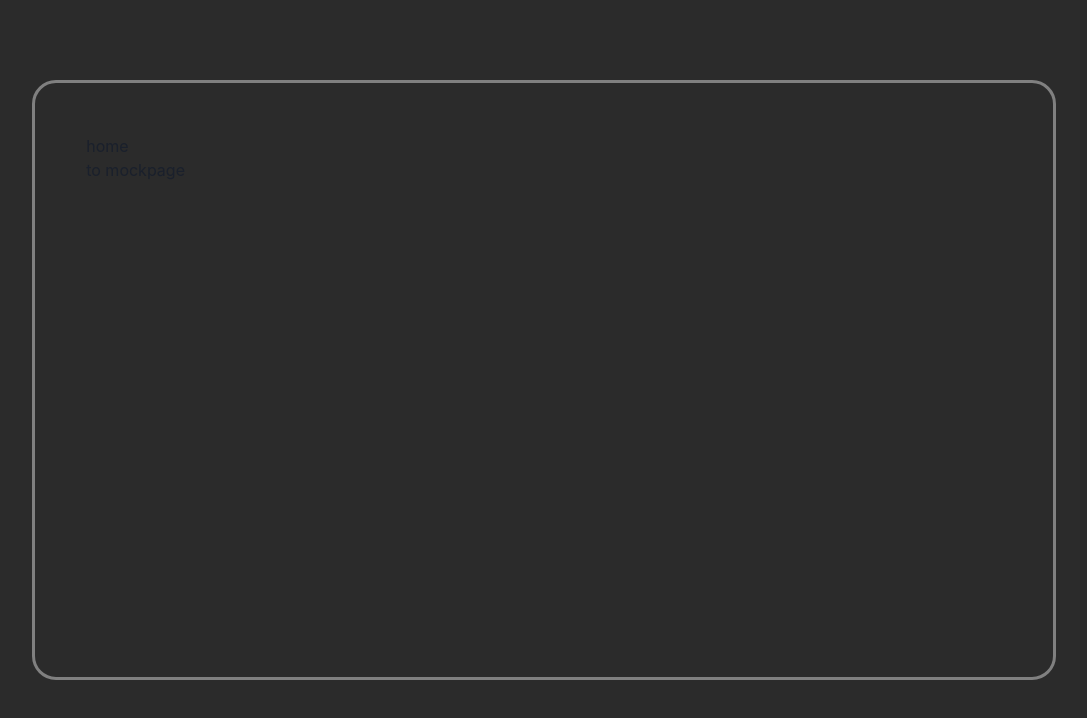
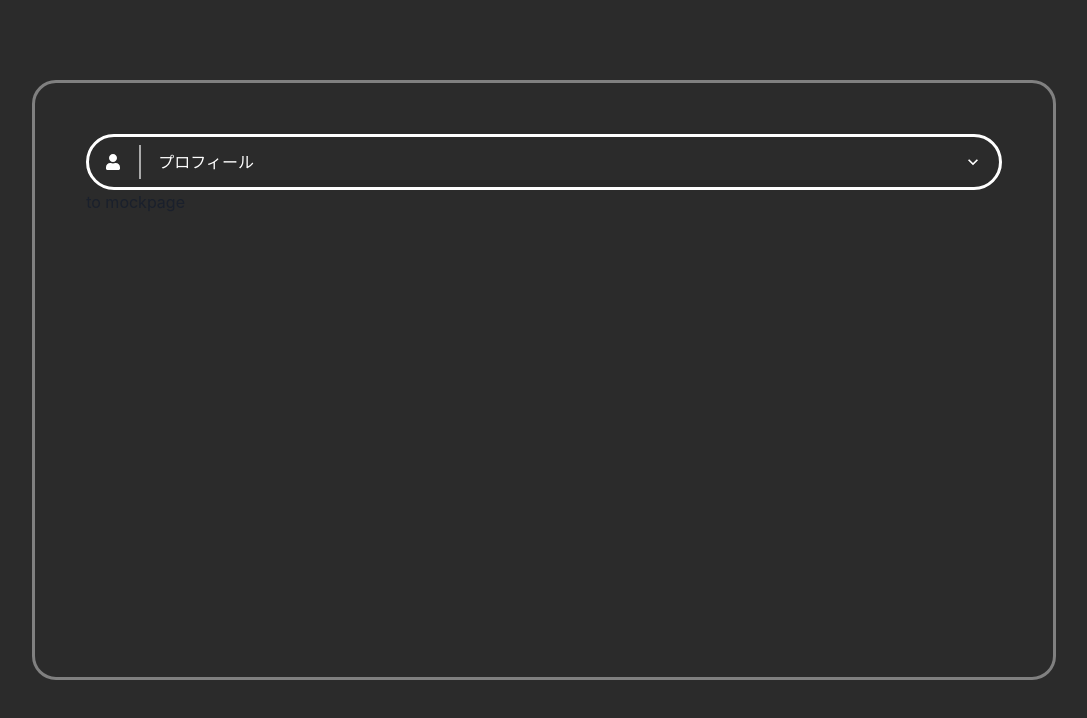
Before and after one commit to NULL-header/null-header.github.io, a Next.js app: page / in a window 1280 px wide. Shown: the top 718 px of the page, without its empty margins (96-1183 px from the left). Built offline with nearby package versions, Linux system fonts and the light colour scheme.

Commit message:
feat: container with hard coding #36

```diff
--- /dev/null
+++ b/components/content-list/container.tsx
@@ -0,0 +1,63 @@
+import React from "react";
+import {
+  Box,
+  Accordion,
+  AccordionItem,
+  AccordionPanel,
+  AccordionButton,
+  AccordionIcon,
+  Divider,
+  Text,
+  Icon,
+} from "@chakra-ui/react";
+import { FaUser } from "react-icons/fa";
+
+interface ContainerProps {
+  title: string;
+}
+
+export const Container = React.memo(({ title }: ContainerProps) => (
+  <Accordion allowToggle>
+    <AccordionItem borderStyle="unset">
+      <AccordionButton
+        height="7vh"
+        borderColor="white"
+        borderStyle="solid"
+        borderWidth="medium"
+        borderRadius="full"
+        textColor="white"
+        display="flex"
+        flexDirection="row"
+        color="white"
+        _focus={{
+          outline: "none",
+          backgroundColor: "white",
+          textColor: "black",
+          color: "black",
+          borderColor: "black",
+        }}
+        _hover={{
+          backgroundColor: "white",
+          textColor: "black",
+          color: "black",
+          borderColor: "black",
+        }}
+      >
+        <Icon as={FaUser} />
+        <Divider
+          orientation="vertical"
+          margin="2%"
+          height="100%"
+          borderLeftWidth="2px"
+        />
+        <Box flexGrow={1}>
+          <Text textAlign="left">{title}</Text>
+        </Box>
+        <AccordionIcon />
+      </AccordionButton>
+      <AccordionPanel>
+        <Box>ok</Box>
+      </AccordionPanel>
+    </AccordionItem>
+  </Accordion>
+));
--- a/pages/index.tsx
+++ b/pages/index.tsx
@@ -1,13 +1,17 @@
 import React from "react";
+import { Box } from "@chakra-ui/react";
+import { Container } from "components/content-list/container";
 import Link from "next/link";
 
 export default function Home() {
   return (
-    <div>
-      <div>home</div>
+    <Box width="100%" height="100%">
+      <Box width="100%" marginX="auto">
+        <Container title="プロフィール" />
+      </Box>
       <Link href="/mockpage">
         <a>to mockpage</a>
       </Link>
-    </div>
+    </Box>
   );
 }
```
Also changed, not shown: components/content-list/index.ts (added).
